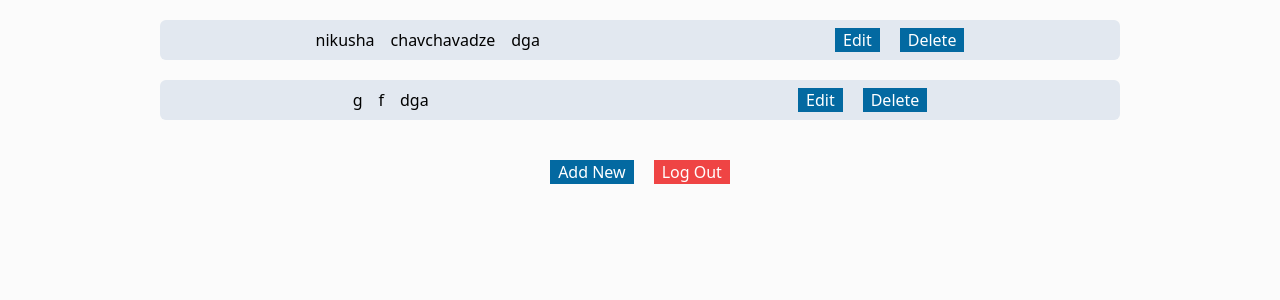
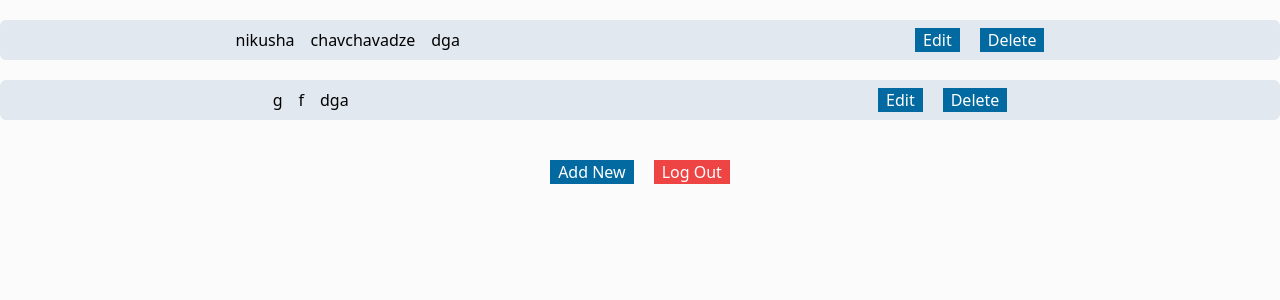
Before and after one commit to n1kushach/react-ts-tailwind-panel-FINAL, a React (Vite) app: page /home in a window 1280 px wide. Shown: the top 300 px of the page. Built offline with nearby package versions, Linux system fonts and the light colour scheme.

Commit message:
final commit

```diff
--- a/src/components/SingleElement/SingleElement.tsx
+++ b/src/components/SingleElement/SingleElement.tsx
@@ -9,7 +9,7 @@ export const SingleElement = (props: any) => {
   }
 
   return (
-    <div key={props.index} className="flex items-center w-1/4 lg:max-h-24 justify-around lg:w-3/4 mx-auto mt-5 bg-slate-200 p-2 rounded-md text-black">
+    <div key={props.index} className="flex items-center lg:max-h-24 justify-around w-full mx-auto mt-5 bg-slate-200 p-2 rounded-md text-black">
       <div className="flex flex-row gap-4">
         <h1>{props.firstName}</h1>
         <h1>{props.lastName}</h1>
```
